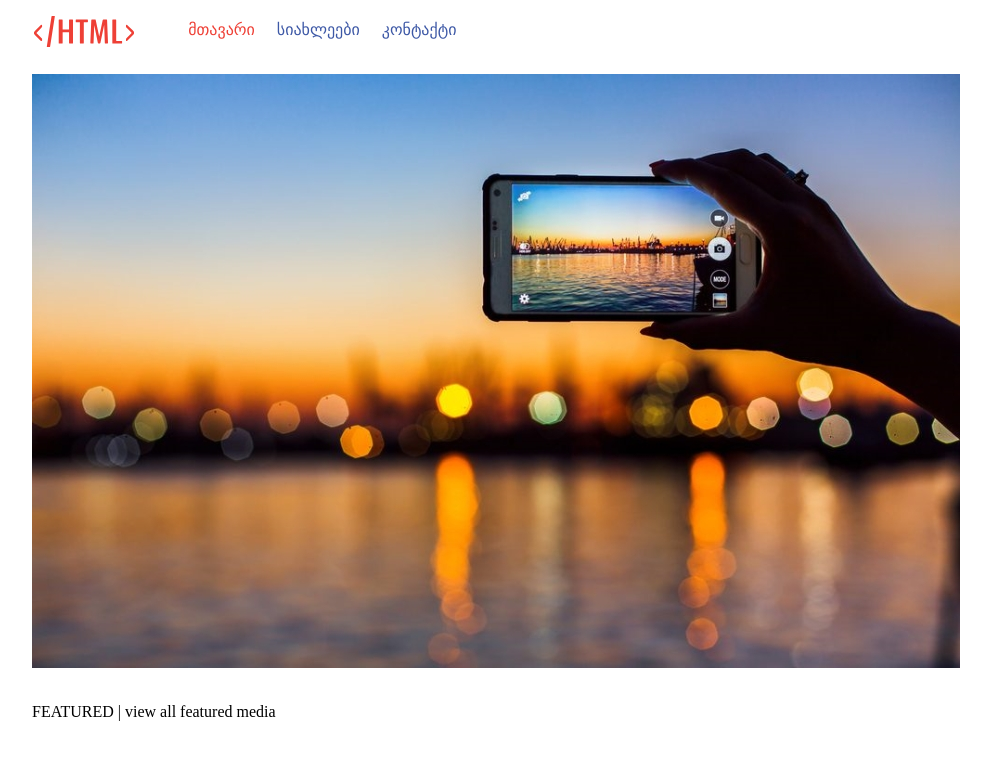
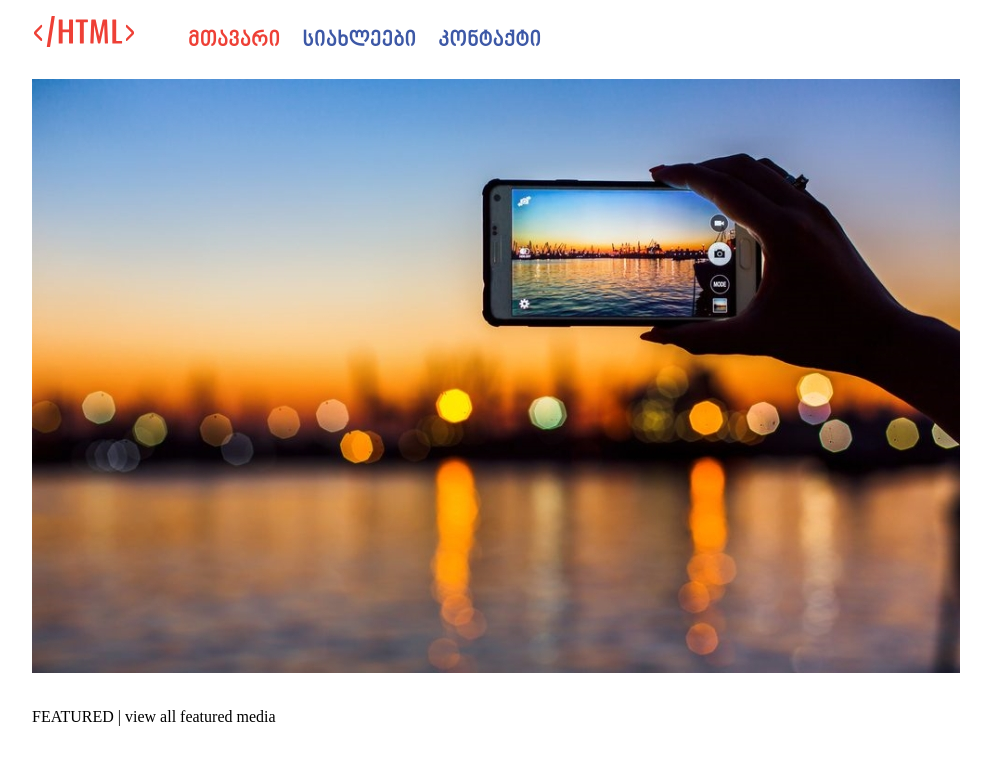
Before and after one commit to MariamKulumbegovi/Davaleba5, a plain HTML site: page index.html in a window 1280 px wide. Shown: the top 774 px of the page, without its empty margins (14-1005 px from the left). Drawn offline with Linux system fonts and the light colour scheme.

Commit message:
add fonts

```diff
--- /dev/null
+++ b/css/fontss.css
@@ -0,0 +1,9 @@
+@font-face {
+    font-family: 'BPG Nino Mtavruli Bold';
+    src: url('../fonts/bpg-nino-mtavruli-bold-webfont.eot'); /* IE9 Compat Modes */
+    src: url('../fonts/bpg-nino-mtavruli-bold-webfont.eot?#iefix') format('embedded-opentype'), /* IE6-IE8 */
+         url('../fonts/bpg-nino-mtavruli-bold-webfont.woff2') format('woff2'), /* Super Modern Browsers */
+         url('../fonts/bpg-nino-mtavruli-bold-webfont.woff') format('woff'), /* Pretty Modern Browsers */
+         url('../fonts/bpg-nino-mtavruli-bold-webfont.ttf') format('truetype'), /* Safari, Android, iOS */
+         url('../fonts/bpg-nino-mtavruli-bold-webfont.svg#bpg_nino_mtavrulibold') format('svg'); /* Legacy iOS */
+}
--- a/css/mainn.css
+++ b/css/mainn.css
@@ -1,20 +1,28 @@
 li {
 	display: inline;
 }
+}
 .mainicon {
-	vertical-align: middle;
+	vertical-align: bottom;
 }
 .navbar-a {
 	margin-left: 50px;
 	margin-right: 18px;
 	color:  #EE4036;
+	font-size: 22px;
+	font-family: 'BPG Nino Mtavruli Bold';
 }
 .navbar-b {
 	margin-right: 18px;
 	color: #3D58A6;
+	font-family: 'BPG Nino Mtavruli Bold';
+	font-size: 22px;
 }
 .navbar-c {
-	color: #3D58A6
+	color: #3D58A6;
+	font-family: 'BPG Nino Mtavruli Bold';
+	font-size: 22px;
+
 }
 .box1 {
 	margin-top: 27px;
@@ -65,7 +73,7 @@ h1 {
 	width: 354px;
 	margin-left: 80px;
 	font-size: 20px;
-	color: #58595B;
+	color: #333333;
 }
 footer {
 	margin-top: 95px;
--- a/index.html
+++ b/index.html
@@ -2,6 +2,7 @@
 <html>
 	<head>
 		<link rel="stylesheet" type="text/css" href="css/resett.css">
+		<link rel="stylesheet" type="text/css" href="css/fontss.css">
 		<link rel="stylesheet" type="text/css" href="css/mainn.css">
 		<title>Home</title>
 	</head>
@@ -9,6 +10,7 @@
 		<header>
 			<nav>
 				<ul>
+					<div class="navbar">
 						<li>
 							<a href="#"> <img class="mainicon" src="images/htmllogo.svg" alt="htmllogo"> </a>
 						</li>
@@ -21,6 +23,7 @@
 						<li >
 							<a class="navbar-c" href="#">კონტაქტი</a>
 						</li>
+					</div>
 				</ul>
 			</nav>
 		</header>
```
Also changed, not shown: fonts/bpg-nino-mtavruli-bold-webfont.ttf (added), fonts/bpg-nino-mtavruli-bold-webfont.woff (added), fonts/bpg-nino-mtavruli-bold-webfont.woff2 (added), 2 other files. Lines whose indentation alone changed are shown as unchanged.
